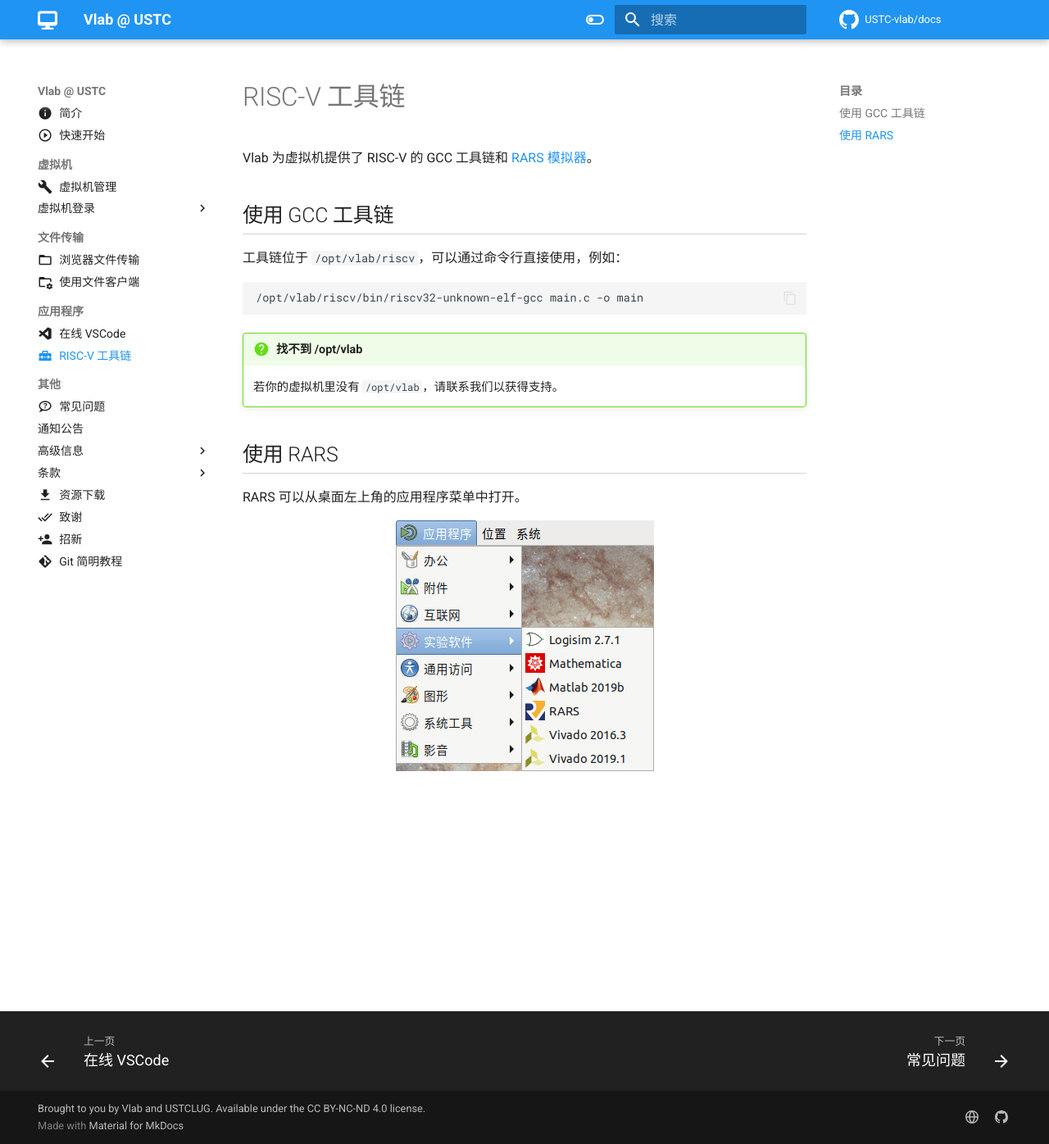
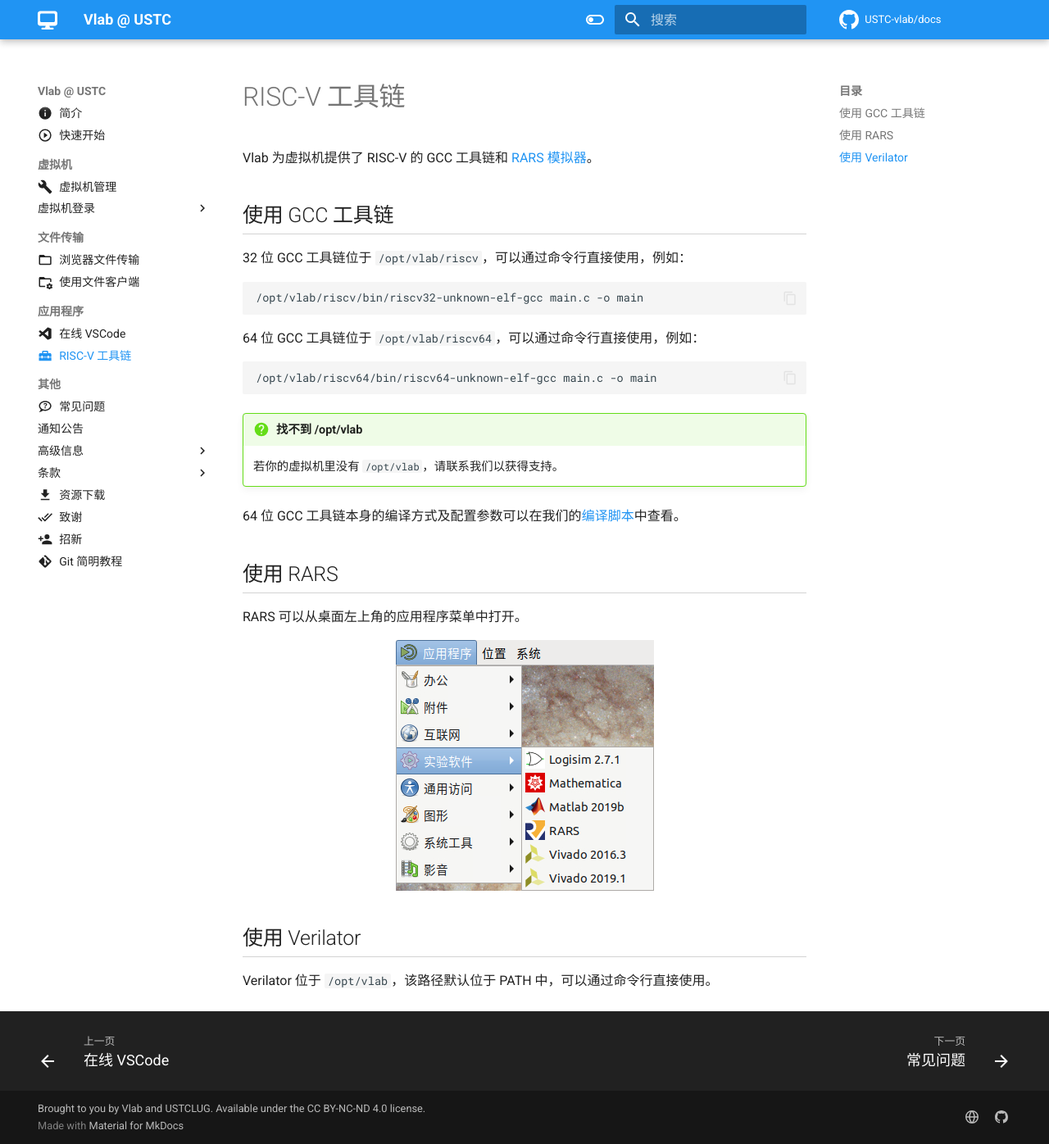
Before and after one commit to USTC-vlab/docs, an MkDocs documentation site: the page built from docs/apps/riscv.md, in a window 1280 px wide and 1396 px high. Shown: the whole window at 82% size. Built offline with MkDocs 1.6.1 and Material for MkDocs 9.7.7, drawn with Linux system fonts in a browser that asks for light colours; comment, search, counter and statistics services are not loaded.

Commit message:
apps/riscv: Add riscv64 and verilator

````diff
--- a/docs/apps/riscv.md
+++ b/docs/apps/riscv.md
@@ -10,18 +10,30 @@ Vlab 为虚拟机提供了 RISC-V 的 GCC 工具链和 [RARS 模拟器][rars]。
 
 ## 使用 GCC 工具链
 
-工具链位于 `/opt/vlab/riscv`，可以通过命令行直接使用，例如：
+32 位 GCC 工具链位于 `/opt/vlab/riscv`，可以通过命令行直接使用，例如：
 
 ```shell
 /opt/vlab/riscv/bin/riscv32-unknown-elf-gcc main.c -o main
+```
+
+64 位 GCC 工具链位于 `/opt/vlab/riscv64`，可以通过命令行直接使用，例如：
+
+```shell
+/opt/vlab/riscv64/bin/riscv64-unknown-elf-gcc main.c -o main
 ```
 
 !!! question "找不到 /opt/vlab"
 
     若你的虚拟机里没有 `/opt/vlab`，请联系我们以获得支持。
 
+64 位 GCC 工具链本身的编译方式及配置参数可以在我们的[编译脚本](https://github.com/USTC-vlab/vlab-software/blob/master/riscv/build.sh)中查看。
+
 ## 使用 RARS
 
 RARS 可以从桌面左上角的应用程序菜单中打开。
 
 ![Applications Menu](../images/apps-menu-rars.png)
+
+## 使用 Verilator
+
+Verilator 位于 `/opt/vlab`，该路径默认位于 PATH 中，可以通过命令行直接使用。
````
